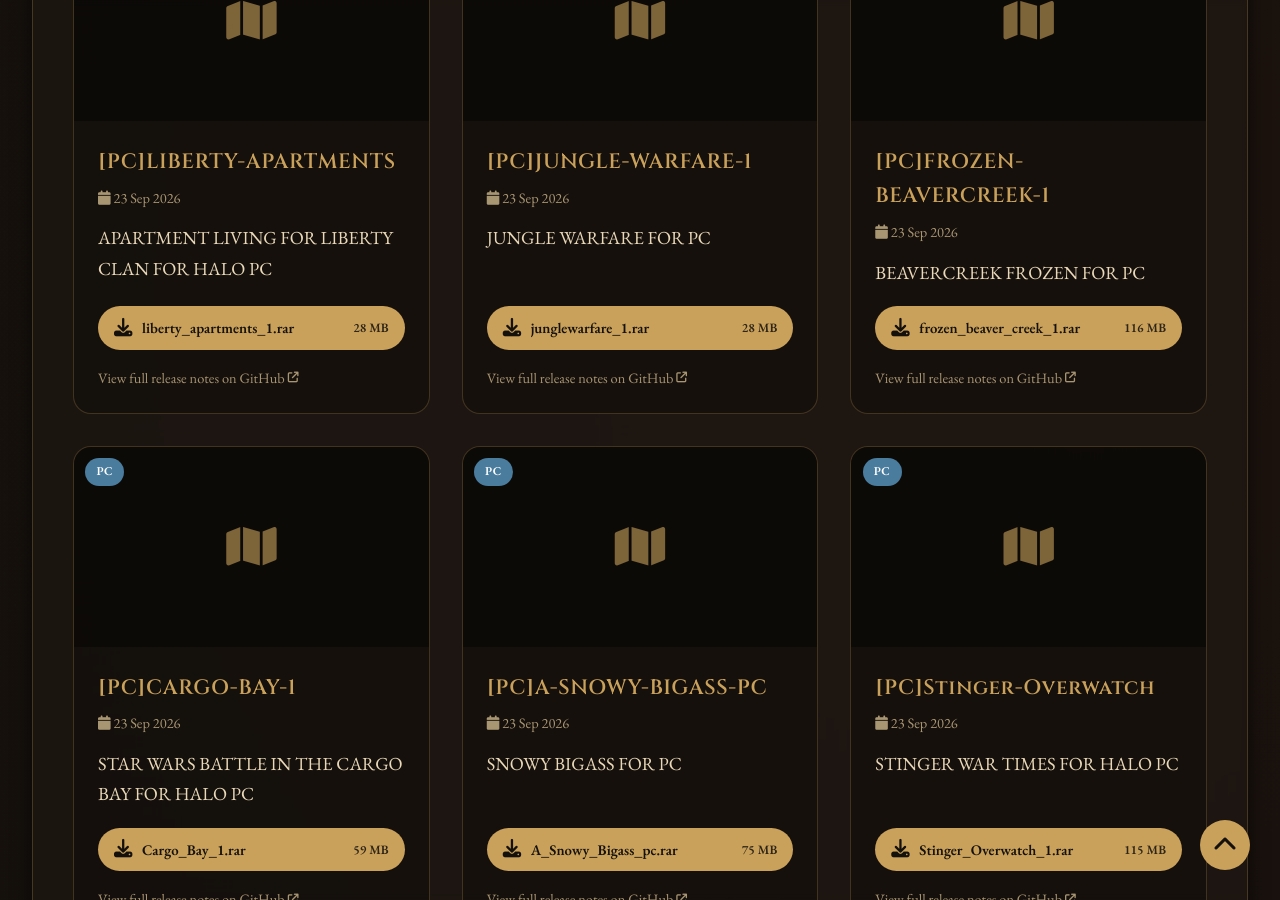
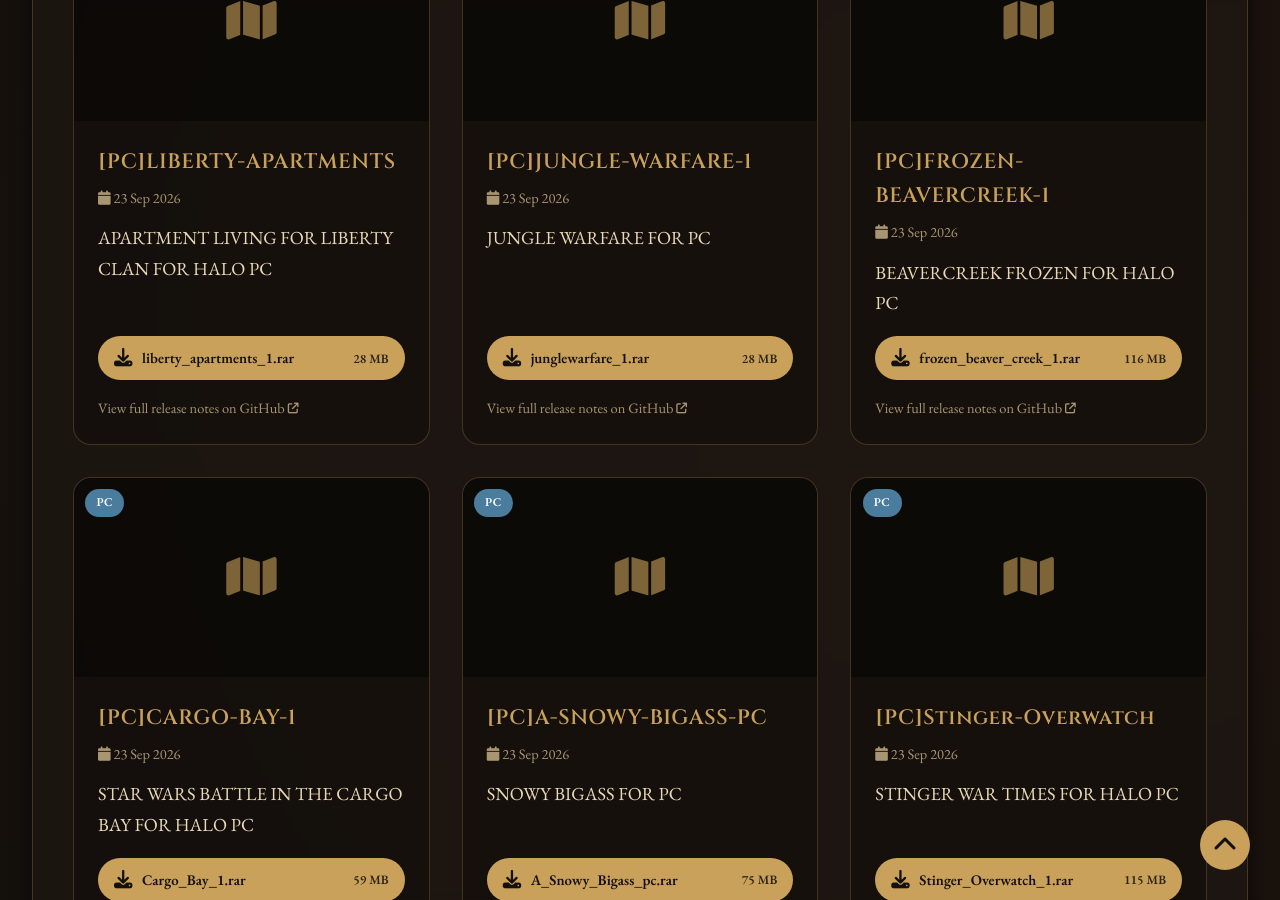
Before and after one commit to Chalwk/NC-Halo-Maps, a Jekyll site: the page built from maps.html, in a window 1280 px wide and 900 px high, scrolled down 3935 px. Built offline with Jekyll 4.4.1, drawn with Linux system fonts in a browser that asks for light colours.

Commit message:
chore: update releases data

```diff
--- a/_data/releases.json
+++ b/_data/releases.json
@@ -463,7 +463,7 @@
     "id": 394736877,
     "tag": "PC-FROZEN-BEAVERCREEK-1",
     "name": "[PC]FROZEN-BEAVERCREEK-1",
-    "body": "BEAVERCREEK FROZEN FOR PC",
+    "body": "BEAVERCREEK FROZEN FOR HALO PC",
     "prerelease": false,
     "published_at": "2026-09-23T14:19:29Z",
     "html_url": "https://github.com/nakedchick-code/NC-Halo-Maps/releases/tag/PC-FROZEN-BEAVERCREEK-1",
@@ -568,7 +568,7 @@
         "name": "liberty_triduct.7z",
         "size": 29081263,
         "size_human": "28 MB",
-        "download_count": 0,
+        "download_count": 1,
         "browser_download_url": "https://github.com/nakedchick-code/NC-Halo-Maps/releases/download/CE-Liberty-Triduct/liberty_triduct.7z",
         "content_type": "application/x-compressed"
       }
```
